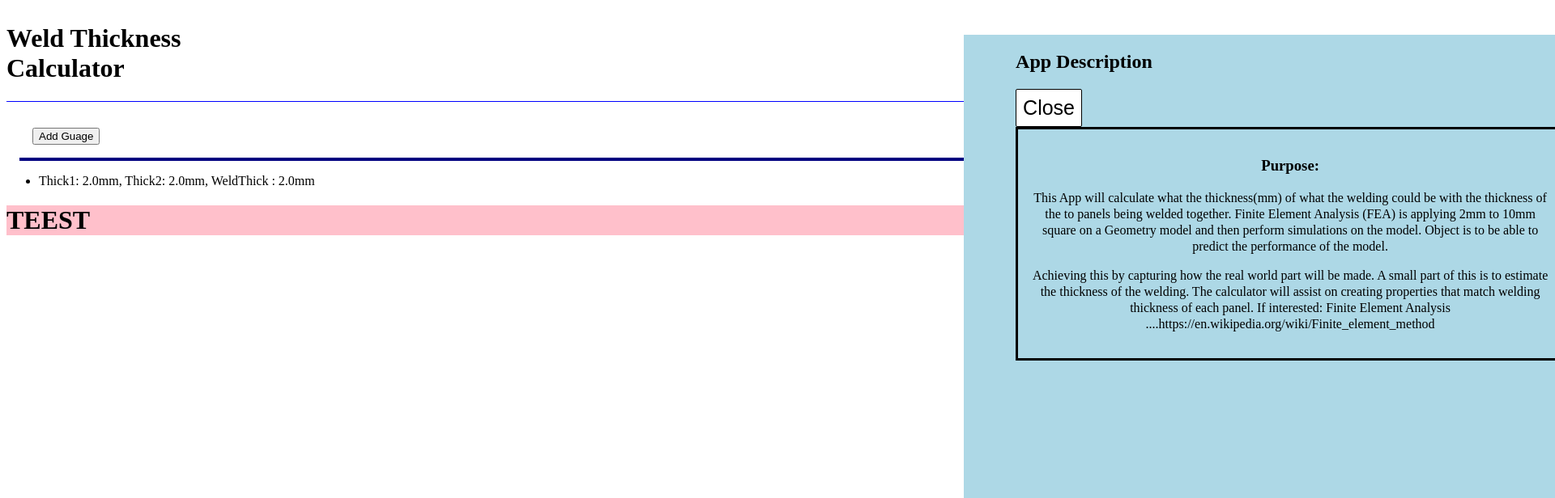
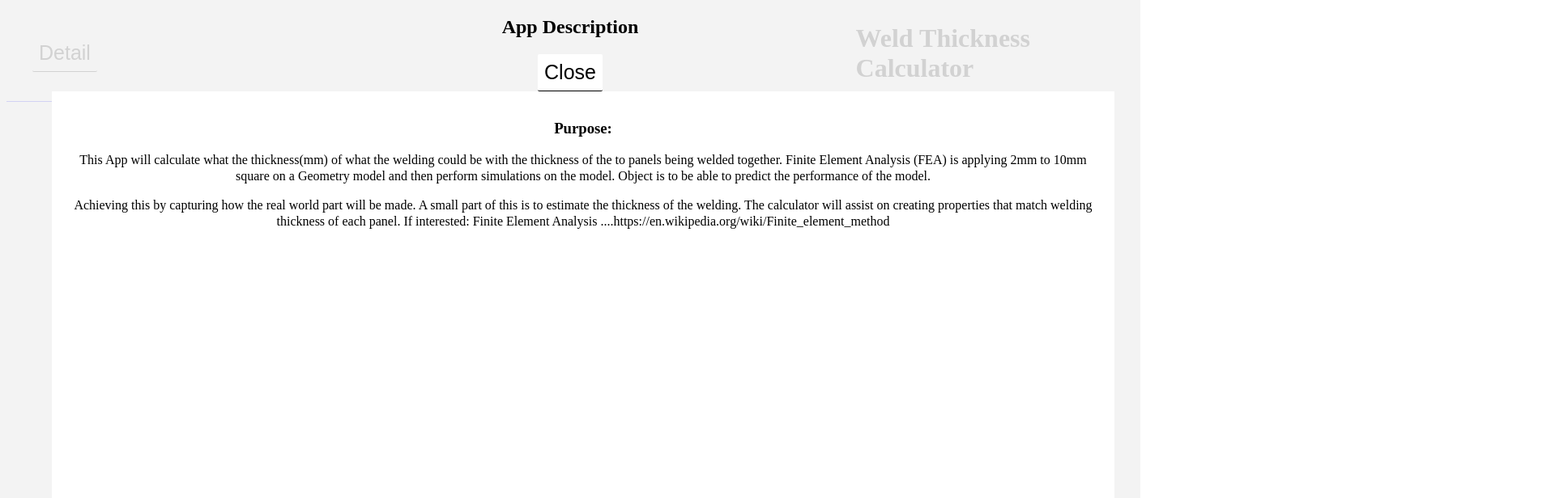
Before and after one commit to matterholt/WeldThicknessCalculator, a React (Create React App) app: page / in a window 1280 px wide. Both pictures are taken after a click on the button "Detail". Shown: the top 616 px of the page at 81% size, 1920 px wide, since content can reach past the window. Built offline with nearby package versions, Linux system fonts and the light colour scheme.

Commit message:
restructure for better layout

```diff
--- a/src/Components/Button.js
+++ b/src/Components/Button.js
@@ -4,7 +4,7 @@ import React from "react";
 import styled from "@emotion/styled";
 
 
-const Button = styled.button`
+const Button_style = styled.button`
   border: none;
   background: white;
   border: solid black 1px;
@@ -22,6 +22,6 @@ const Button = styled.button`
 
 function Button_comp (Name){
   return(
-    < Button > {Name}  <Button />
+    <Button_style> {Name}  <Button_style/>
   )
 }
--- /dev/null
+++ b/src/Components/Header_Detail.js
@@ -0,0 +1,142 @@
+/** @jsx jsx */
+import { jsx, css, keyframes } from "@emotion/core";
+import { useState } from "react";
+import styled from "@emotion/styled";
+
+const appDetail = css`
+  line-height: 20px;
+  word-wrap: none;
+`;
+const modal__textBox = css`
+  padding: 1rem;
+  text-align: center;
+  width: 100%;
+  height: 100%;
+  background: #fff;
+`;
+
+function Purpose() {
+  return (
+    <div css={modal__textBox}>
+      <div>
+        <h3>Purpose:</h3>
+        <p css={appDetail}>
+          This App will calculate what the thickness(mm) of what the welding
+          could be with the thickness of the to panels being welded together.
+          Finite Element Analysis (FEA) is applying 2mm to 10mm square on a
+          Geometry model and then perform simulations on the model. Object is to
+          be able to predict the performance of the model.
+        </p>
+        <p css={appDetail}>
+          Achieving this by capturing how the real world part will be made. A
+          small part of this is to estimate the thickness of the welding. The
+          calculator will assist on creating properties that match welding
+          thickness of each panel. If interested: Finite Element Analysis
+          ....https://en.wikipedia.org/wiki/Finite_element_method
+        </p>
+      </div>
+    </div>
+  );
+}
+const AnimateIn = keyframes`
+  from {
+
+		opacity:0;
+    height: 1px;
+    width: 1px;
+  }
+  to {
+		opacity:1;
+    height: 100vh;
+  }
+}
+`;
+const AnimateOut = keyframes`
+  from {
+		opacity:1;
+    height: 100vh;
+  }
+  to {
+		opacity:0;
+    height: 1px;
+    width: 1px;
+  }
+}
+`;
+
+const Button = styled.button`
+  border: none;
+  background: white;
+  border-bottom: solid black 1px;
+  border-radius: 2px;
+  padding: 0.5rem;
+  font-size: 25px;
+  :focus {
+  }
+  :hover {
+    transform: scale(1.2);
+  }
+  :active {
+    transform: scale(1.1);
+  }
+`;
+
+const Modal = css`
+  display: content;
+  position: fixed;
+  overflow-y: scroll;
+  top: 0;
+  right: 0;
+  bottom: 0;
+  left: 0;
+  position: absolute;
+  background: #f2f2f2de;
+  overflow: hidden;
+  left: 0;
+  top: 0;
+  height: 100vh;
+  width: 100vw;
+  padding: 0 4rem;
+  animation-duration: 500ms;
+  animation-timing-function: ease;
+  animation-delay: 0s;
+  animation-iteration-count: 1;
+  animation-fill-mode: forwards;
+`;
+const animateIN = css`
+  animation-name: ${AnimateIn};
+`;
+const animateOUT = css`
+  animation-name: ${AnimateOut};
+`;
+
+function SimpleModal({ toggle, bools, info }) {
+  const showHideClassName = bools ? animateIN : animateOUT;
+  return (
+    <div css={[Modal, showHideClassName]}>
+      <h2> App Description </h2>
+      <Button onClick={toggle}>Close</Button>
+      <Purpose />
+    </div>
+  );
+}
+
+const PurposeContainer = css``;
+
+// TODO for simpleModal , pass
+function Detail() {
+  const [view, updateView] = useState(false);
+  const ToggleView = () => {
+    updateView(!view);
+    //console.log(view);
+  };
+  return (
+    <div css={PurposeContainer}>
+      <div css={modal__textBox}>
+        <Button onClick={ToggleView}>Detail</Button>
+        <SimpleModal toggle={ToggleView} bools={view} />
+      </div>
+    </div>
+  );
+}
+export { Detail };
--- a/src/Header.js
+++ b/src/Header.js
@@ -1,7 +1,7 @@
 import React from "react";
 import styled from "@emotion/styled";
 //import { ModelTrems } from "../src/ModelTrems";
-import { ModalTwo } from "../src/ModalTwo";
+import { Detail } from "../src/Components/Header_Detail";
 
 const HeaderStyle = styled.div`
   display: flex;
@@ -13,11 +13,11 @@ const HeaderStyle = styled.div`
 function Header() {
   return (
     <HeaderStyle>
+      <Detail />
       <h1>
         {" "}
         Weld Thickness <br /> Calculator{" "}
       </h1>
-      <ModalTwo />
     </HeaderStyle>
   );
 }
--- a/src/ModalTwo.js
+++ /dev/null
@@ -1,98 +0,0 @@
-/** @jsx jsx */
-import { jsx, css, keyframes } from "@emotion/core";
-import { useState } from "react";
-import styled from "@emotion/styled";
-import { Purpose } from "../src/dataInfo/AppDetail";
-
-const AnimateIn = keyframes`
-  from {
-		opacity:0;
-    height: 1px;
-    width: 1px;
-  }
-  to {
-		opacity:1;
-    height: 100vh;
-    width: 50vw;
-  }
-}
-`;
-const AnimateOut = keyframes`
-  from {
-		opacity:1;
-    height: 100vh;
-    width: 50vw;
-  }
-  to {
-		opacity:0;
-    height: 1px;
-    width: 1px;
-  }
-}
-`;
-
-const Button = styled.button`
-  border: none;
-  background: white;
-  border: solid black 1px;
-  border-radius: 2px;
-  padding: 0.5rem;
-  font-size: 25px;
-  :focus {
-  }
-  :hover {
-    box-shadow: 5px 6px 16px grey;
-  }
-  :active {
-  }
-`;
-
-const Modal = css`
-  display: content;
-  position: absolute;
-  background: lightblue;
-  overflow: hidden;
-  height: 1px;
-  width: 1px;
-  padding: 0 4rem;
-  animation-duration: 500ms;
-  animation-timing-function: ease;
-  animation-delay: 0s;
-  animation-iteration-count: 1;
-  animation-fill-mode: forwards;
-`;
-const animateIN = css`
-  animation-name: ${AnimateIn};
-`;
-const animateOUT = css`
-  animation-name: ${AnimateOut};
-`;
-
-function SimpleModal({ toggle, bools, info }) {
-  const showHideClassName = bools ? animateIN : animateOUT;
-  return (
-    <div css={[Modal, showHideClassName]}>
-      <h2> App Description </h2>
-      <Button onClick={toggle}>Close</Button>
-      <Purpose />
-    </div>
-  );
-}
-
-const PurposeContainer = css``;
-
-// TODO for simpleModal , pass
-function ModalTwo() {
-  const [view, updateView] = useState(false);
-  const ToggleView = () => {
-    updateView(!view);
-    //console.log(view);
-  };
-  return (
-    <div css={PurposeContainer}>
-      <SimpleModal toggle={ToggleView} bools={view} />
-      <Button onClick={ToggleView}>Detail</Button>
-    </div>
-  );
-}
-export { ModalTwo };
--- a/src/dataInfo/AppDetail.js
+++ /dev/null
@@ -1,37 +0,0 @@
-import * as React from "react";
-/** @jsx jsx */
-import { jsx, css } from "@emotion/core";
-
-const appDetail = css`
-  line-height: 20px;
-  word-wrap: none;
-`;
-const modal__textBox = css`
-  padding: 1rem;
-  text-align: center;
-  width: 100%;
-  border: solid black;
-`;
-
-function Purpose() {
-  return (
-    <div css={modal__textBox}>
-      <h3>Purpose:</h3>
-      <p css={appDetail}>
-        This App will calculate what the thickness(mm) of what the welding could
-        be with the thickness of the to panels being welded together. Finite
-        Element Analysis (FEA) is applying 2mm to 10mm square on a Geometry
-        model and then perform simulations on the model. Object is to be able to
-        predict the performance of the model.
-      </p>
-      <p css={appDetail}>
-        Achieving this by capturing how the real world part will be made. A
-        small part of this is to estimate the thickness of the welding. The
-        calculator will assist on creating properties that match welding
-        thickness of each panel. If interested: Finite Element Analysis
-        ....https://en.wikipedia.org/wiki/Finite_element_method
-      </p>
-    </div>
-  );
-}
-export { Purpose };
--- a/src/index.tsx
+++ b/src/index.tsx
@@ -2,7 +2,7 @@ import * as React from "react";
 import { render } from "react-dom";
 import styled from "@emotion/styled";
 
-import { MainDataTable } from "../src/MainDataTable";
+//import { MainDataTable } from "../src/MainDataTable";
 //import { PopUpWindow } from "../src/PopUpThickness";
 import { Header } from "../src/Header";
 
@@ -14,12 +14,6 @@ function App() {
   return (
     <div className="App">
       <Header />
-      <div>
-        <MainDataTable />
-      </div>
-      <TEST>
-        <h1>TEEST</h1>
-      </TEST>
     </div>
   );
 }
```
Also changed, not shown: src/Components/dataInfo/AppDetail.js (added, +39 -0 lines), src/Components/dataInfo/WordDef.js (renamed from src/dataInfo/WordDef.js), src/Components/dataInfo/temp_AppWriteUp.tsx (renamed from src/dataInfo/temp_AppWriteUp.tsx).
